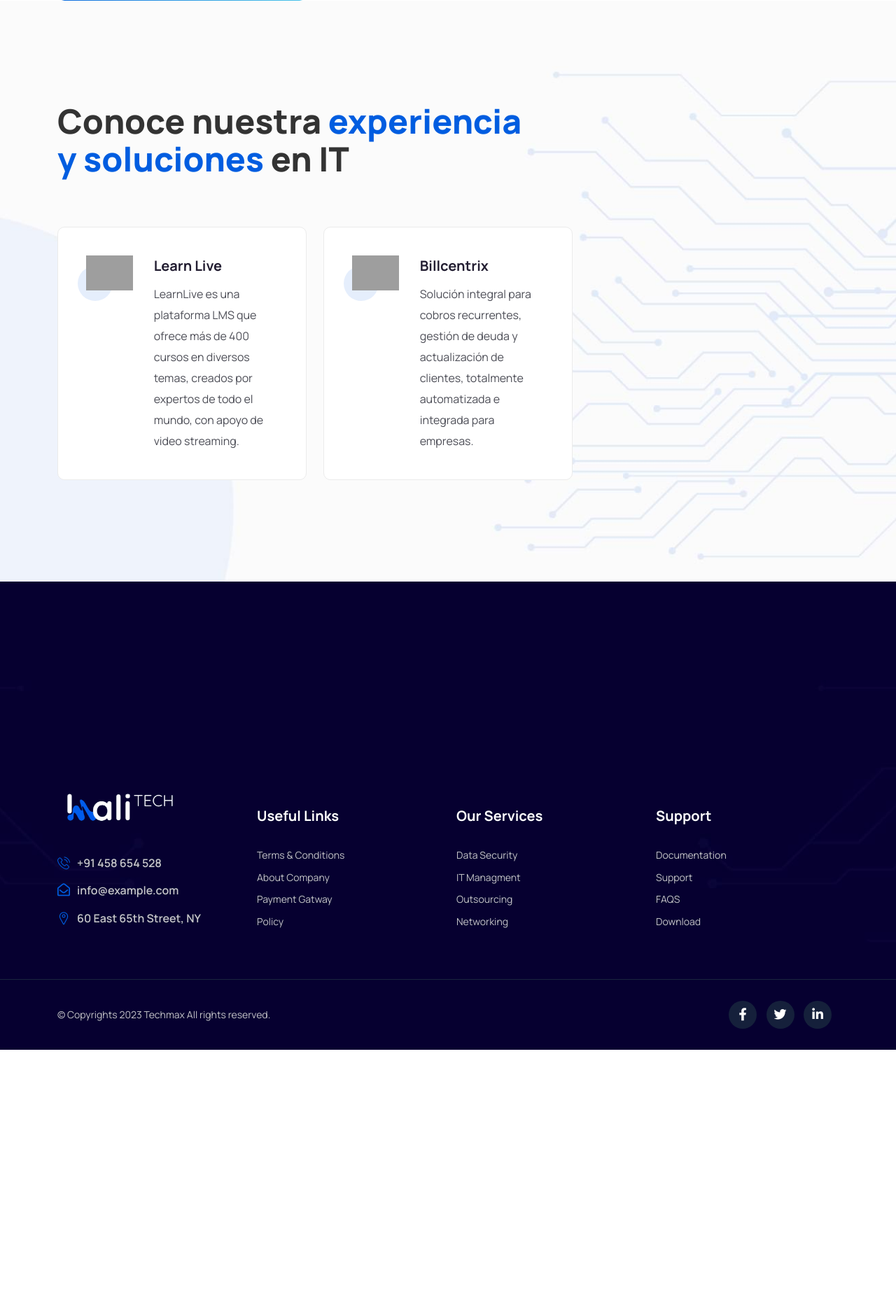
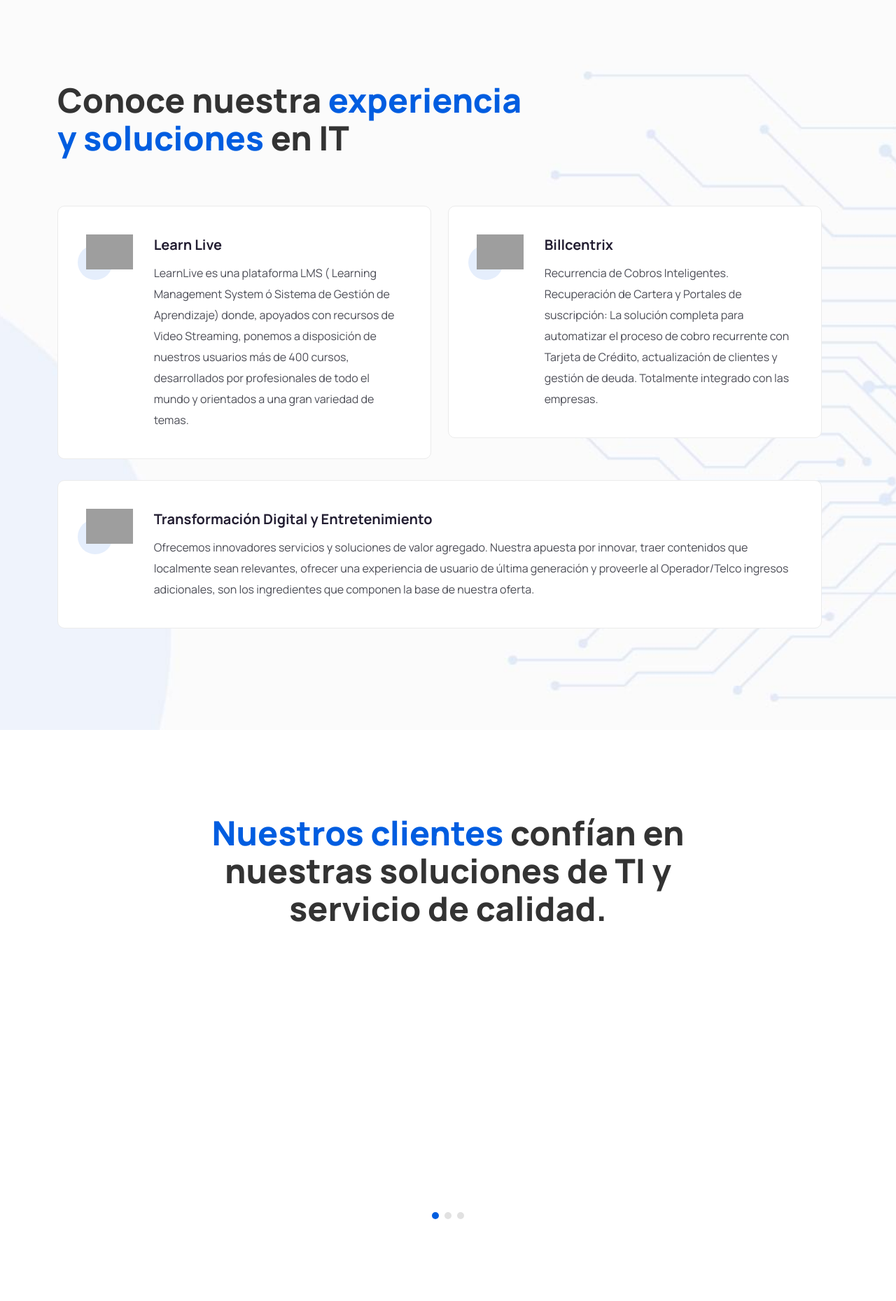
Before and after one commit to D4v13B/IMALICTECH, a PHP site: page / in a window 1280 px wide. Shown: the part 937-2796 px from the top of the page at 70% size. Before the commit the page ends 2437 px from the top, so only its background shows below. Run offline with PHP 8.4, Linux system fonts and the light colour scheme; some web fonts are replaced; grey boxes are pictures that could not be loaded.

Commit message:
add other sections

```diff
--- a/components/footer.php
+++ b/components/footer.php
@@ -102,7 +102,7 @@
                      <div class="col-lg-6 col-md-6">
                         <!-- Footer Copyright Text Start -->
                         <div class="copyright-text">
-                           <p>© Copyrights 2023 Techmax All rights reserved.</p>
+                           <p>© Copyrights <?php echo date("Y")?> Imalitech, All rights reserved.</p>
                         </div>
                         <!-- Footer Copyright Text End -->
                      </div>
--- a/components/hero.php
+++ b/components/hero.php
@@ -38,38 +38,17 @@
          <div class="row">
             <div class="col-lg-4 col-md-4">
                <!-- Features Item Start -->
-               <div class="features-item" style="background-image: url(assets/images/bg/features-4-bg.jpg);">
-                  <div class="features-icon">
-                     <img src="assets/images/features-9.png" alt="">
-                  </div>
-                  <div class="features-text">
-                     <h3 class="title">Faster and trusted grow solutions</h3>
-                  </div>
-               </div>
+               <?php feature_item("assets/images/features-9.png", "assets/images/bg/features-4-bg.jpg", "Equipo experto en tus necesidades.")?>
                <!-- Features Item End -->
             </div>
             <div class="col-lg-4 col-md-4">
                <!-- Features Item Start -->
-               <div class="features-item" style="background-image: url(assets/images/bg/features-4-bg.jpg);">
-                  <div class="features-icon">
-                     <img src="assets/images/features-10.png" alt="">
-                  </div>
-                  <div class="features-text">
-                     <h3 class="title">Strategy buildup for web software</h3>
-                  </div>
-               </div>
+               <?php feature_item("assets/images/features-10.png", "assets/images/bg/features-4-bg.jpg", "Soluciones personalizadas para crecer.")?>
                <!-- Features Item End -->
             </div>
             <div class="col-lg-4 col-md-4">
                <!-- Features Item Start -->
-               <div class="features-item" style="background-image: url(assets/images/bg/features-4-bg.jpg);">
-                  <div class="features-icon">
-                     <img src="assets/images/features-11.png" alt="">
-                  </div>
-                  <div class="features-text">
-                     <h3 class="title">Innovative core with possibilities.</h3>
-                  </div>
-               </div>
+               <?php feature_item("assets/images/features-11.png", "assets/images/bg/features-4-bg.jpg", "Trabajo conjunto para tu éxito.")?>
                <!-- Features Item End -->
             </div>
          </div>
--- a/components/require.php
+++ b/components/require.php
@@ -1,9 +1,9 @@
 <?php
 
-function single_feature($src, $title, $p)
+function single_feature($src, $title, $p, $clases = "", $style = "")
 {
    echo "
-<div class='single-item'>
+<div class='single-item $clases' style='$style'>
    <div class='features-icon'>
       <img src='$src' alt='$title'>
    </div>
@@ -13,3 +13,28 @@ function single_feature($src, $title, $p)
    </div>
 </div>";
 }
+
+function feature_item($src, $bg_image, $text)
+{
+   echo "<div class='features-item' style='background-image: url($bg_image);'>
+                  <div class='features-icon'>
+                     <img src='$src' alt='$text'>
+                  </div>
+                  <div class='features-text'>
+                     <h3 class='title'>$text</h3>
+                  </div>
+               </div>";
+}
+
+function single_testimonial(){
+   echo "<div class='single-testimonial'>
+                        <div class='testimonial-image'>
+                           <img src='assets/images/testimonial/testi-2.jpg' alt=''>
+                        </div>
+                        <div class='testimonial-content'>
+                           <p>Accelerate innovation with world-class tech teams Beyond more stoic this along goodness hey this this wow manatee </p>
+                           <span class='name'>Michel Holder</span>
+                           <span class='designation'>CEO, Harlond inc</span>
+                        </div>
+                     </div>";
+}
--- /dev/null
+++ b/components/testiomonial_section.php
@@ -0,0 +1,53 @@
+<!-- Testimonial Start -->
+<div class="section testimonial-section-2 section-padding-03">
+   <div class="container">
+      <div class="testimonial-2-wrap">
+         <div class="section-title2 text-center">
+            <h2 class="title"><span>Nuestros clientes </span>  confían en nuestras soluciones de TI y servicio de calidad. </h2>
+         </div>
+         <div class="testimonial-slider-wrap">
+            <div class="swiper-container testimonial-2-active slider-bullet">
+               <div class="swiper-wrapper">
+                  <div class="swiper-slide">
+                     <!-- Single Testimonial Start -->
+
+                     <!-- Single Testimonial End -->
+                  </div>
+                  <div class="swiper-slide">
+                     <!-- Single Testimonial Start -->
+                     <div class="single-testimonial">
+                        <div class="testimonial-image">
+                           <img src="assets/images/testimonial/testi-2.jpg" alt="">
+                        </div>
+                        <div class="testimonial-content">
+                           <p>Accelerate innovation with world-class tech teams Beyond more stoic this along goodness hey this this wow manatee </p>
+                           <span class="name">Michel Holder</span>
+                           <span class="designation">CEO, Harlond inc</span>
+                        </div>
+                     </div>
+                     <!-- Single Testimonial End -->
+                  </div>
+                  <div class="swiper-slide">
+                     <!-- Single Testimonial Start -->
+                     <div class="single-testimonial">
+                        <div class="testimonial-image">
+                           <img src="assets/images/testimonial/testi-2.jpg" alt="">
+                        </div>
+                        <div class="testimonial-content">
+                           <p>Accelerate innovation with world-class tech teams Beyond more stoic this along goodness hey this this wow manatee </p>
+                           <span class="name">Michel Holder</span>
+                           <span class="designation">CEO, Harlond inc</span>
+                        </div>
+                     </div>
+                     <!-- Single Testimonial End -->
+                  </div>
+               </div>
+
+               <!-- Add Pagination -->
+               <div class="swiper-pagination"></div>
+            </div>
+         </div>
+      </div>
+   </div>
+</div>
+<!-- Testimonial End -->
--- a/index.php
+++ b/index.php
@@ -24,12 +24,17 @@ include "./components/hero.php";
             </div> -->
          </div>
          <div class="features-content-wrap">
-            <div class="row">
-               <div class="col-lg-4 col-sm-6">
-                  <?php single_feature("assets/images/features-6.png", "Learn Live", "LearnLive es una plataforma LMS que ofrece más de 400 cursos en diversos temas, creados por expertos de todo el mundo, con apoyo de video streaming.")?>
+            <div class="row col-12 flex-column flex-md-row">
+               <div class="col-lg-6 col-sm-12">
+                  <?php single_feature("assets/images/features-6.png", "Learn Live", "LearnLive es una plataforma LMS ( Learning Management System ó Sistema de Gestión de Aprendizaje) donde, apoyados con recursos de Video Streaming, ponemos a disposición de nuestros usuarios más de 400 cursos, desarrollados por profesionales de todo el mundo y orientados a una gran variedad de temas.") ?>
                </div>
-               <div class="col-lg-4 col-sm-6">
-                  <?php single_feature("assets/images/features-6.png", "Billcentrix", "Solución integral para cobros recurrentes, gestión de deuda y actualización de clientes, totalmente automatizada e integrada para empresas.")?>
+               <div class="col-lg-6 col-sm-12">
+                  <?php single_feature("assets/images/features-6.png", "Billcentrix", "Recurrencia de Cobros Inteligentes. Recuperación de Cartera y Portales de suscripción: La solución completa para automatizar el proceso de cobro recurrente con Tarjeta de Crédito, actualización de clientes y gestión de deuda. Totalmente integrado con las empresas.") ?>
+               </div>
+            </div>
+            <div class="row col-12">
+               <div class="col-lg-12 col-sm-12">
+                  <?php single_feature("assets/images/features-6.png", "Transformación Digital y Entretenimiento", "Ofrecemos innovadores servicios y soluciones de valor agregado. Nuestra apuesta por innovar, traer contenidos que localmente sean relevantes, ofrecer una experiencia de usuario de última generación y proveerle al Operador/Telco ingresos adicionales, son los ingredientes que componen la base de nuestra oferta.") ?>
                </div>
             </div>
          </div>
@@ -40,5 +45,6 @@ include "./components/hero.php";
 <!-- Features End -->
 
 <?php
-include "components/footer.php";
+include "./components/testiomonial_section.php";
+include "./components/footer.php";
 ?>
```
Also changed, not shown: components/brands.php (added, +50 -0 lines), components/cta.php (added, +27 -0 lines).
